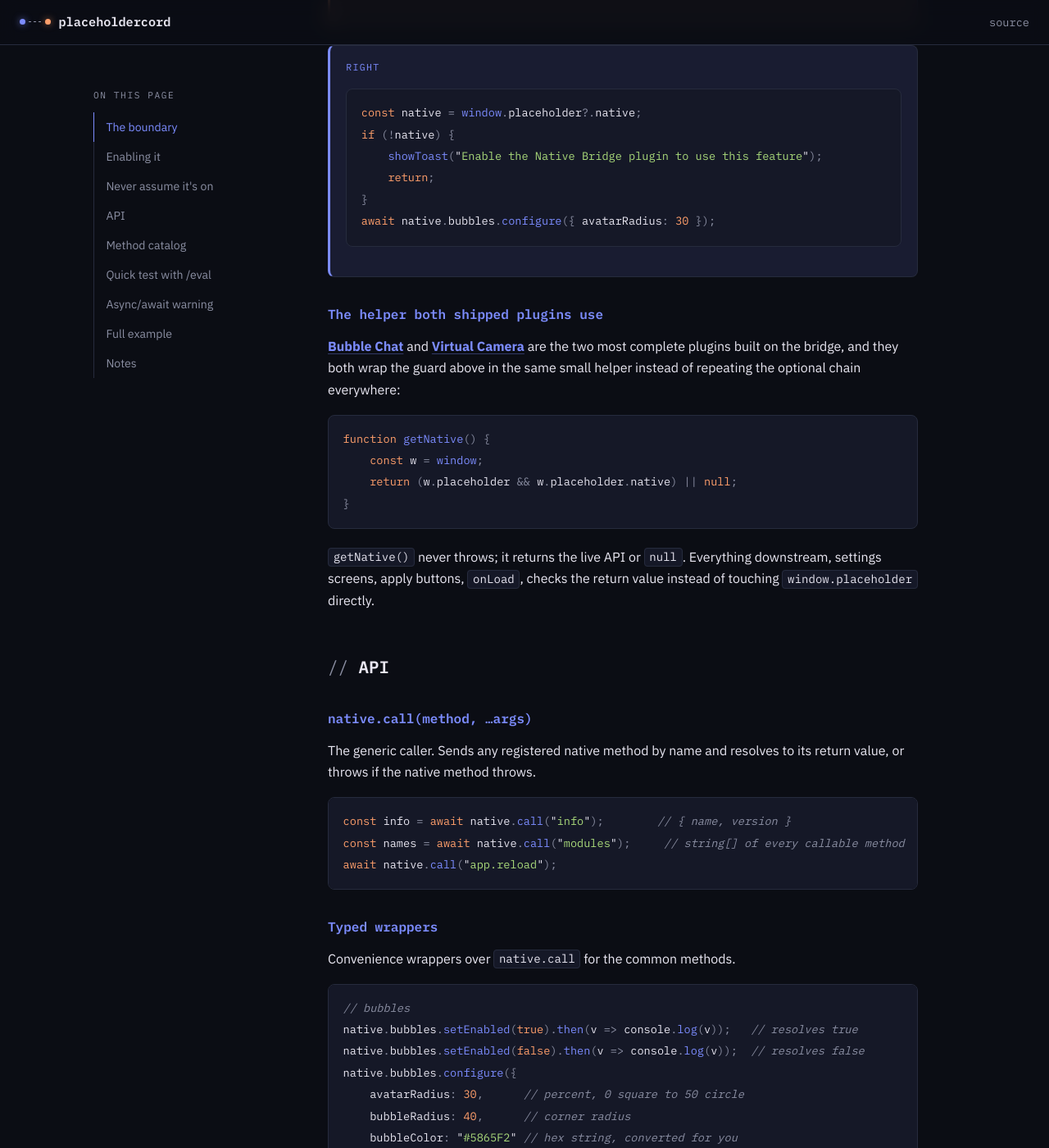
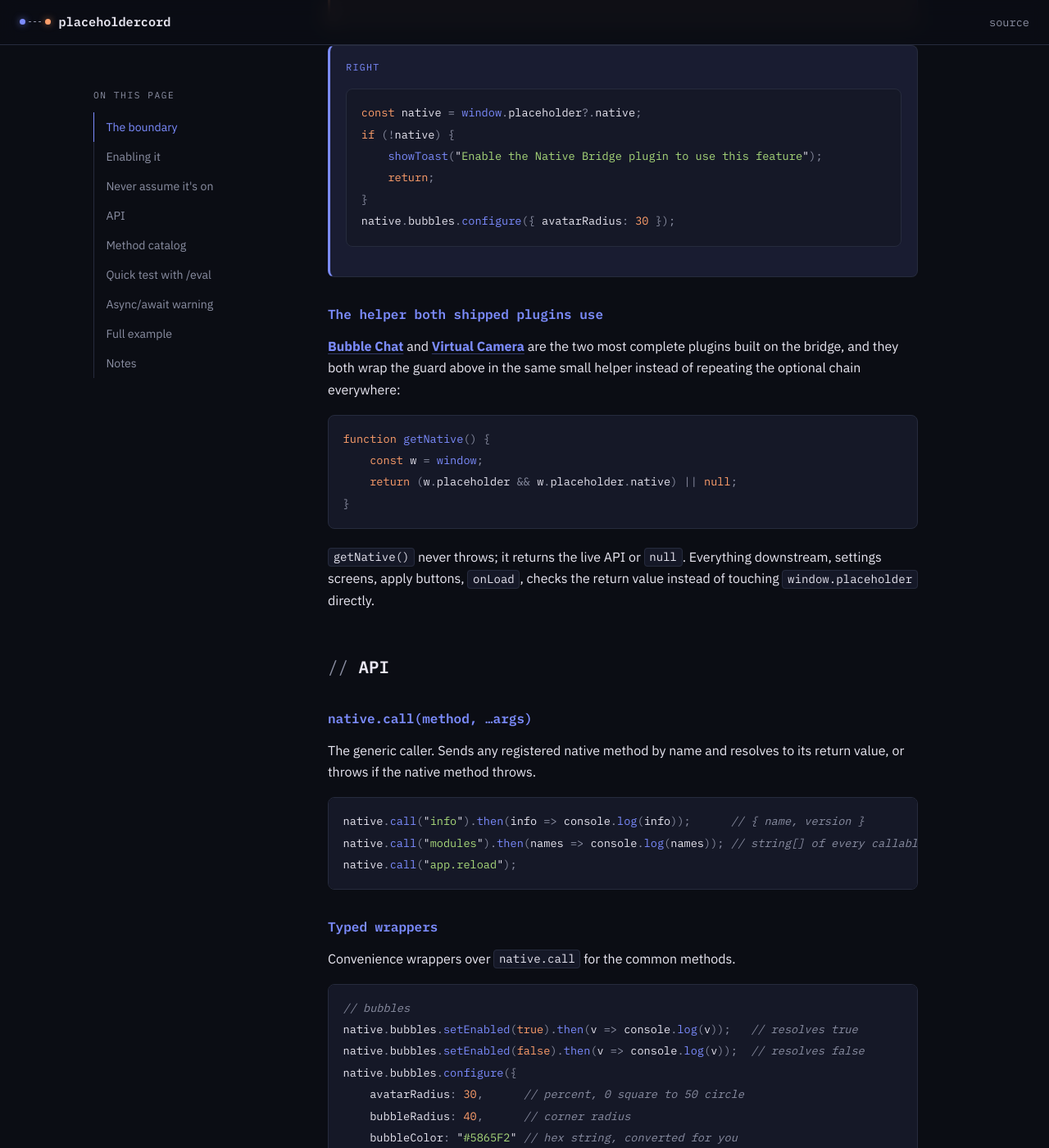
Before and after one commit to witorsell/placeholdercord-docs, a Jekyll site: the page built from docs/index.md, in a window 1280 px wide and 1400 px high, scrolled down 1206 px. Shown: the whole window at 82% size. Built offline with Jekyll 4.4.1, drawn with Linux system fonts in a browser that asks for light colours.

Commit message:
Rip await out of the plugin code examples, they contradicted the docs' own async warning

````diff
--- a/docs/index.md
+++ b/docs/index.md
@@ -60,7 +60,7 @@ if (!native) {
     showToast("Enable the Native Bridge plugin to use this feature");
     return;
 }
-await native.bubbles.configure({ avatarRadius: 30 });
+native.bubbles.configure({ avatarRadius: 30 });
 ```
 </div>
 
@@ -90,9 +90,9 @@ The generic caller. Sends any registered native method by name and resolves to i
 or throws if the native method throws.
 
 ```js
-const info = await native.call("info");        // { name, version }
-const names = await native.call("modules");     // string[] of every callable method
-await native.call("app.reload");
+native.call("info").then(info => console.log(info));      // { name, version }
+native.call("modules").then(names => console.log(names)); // string[] of every callable method
+native.call("app.reload");
 ```
 
 ### Typed wrappers
````
